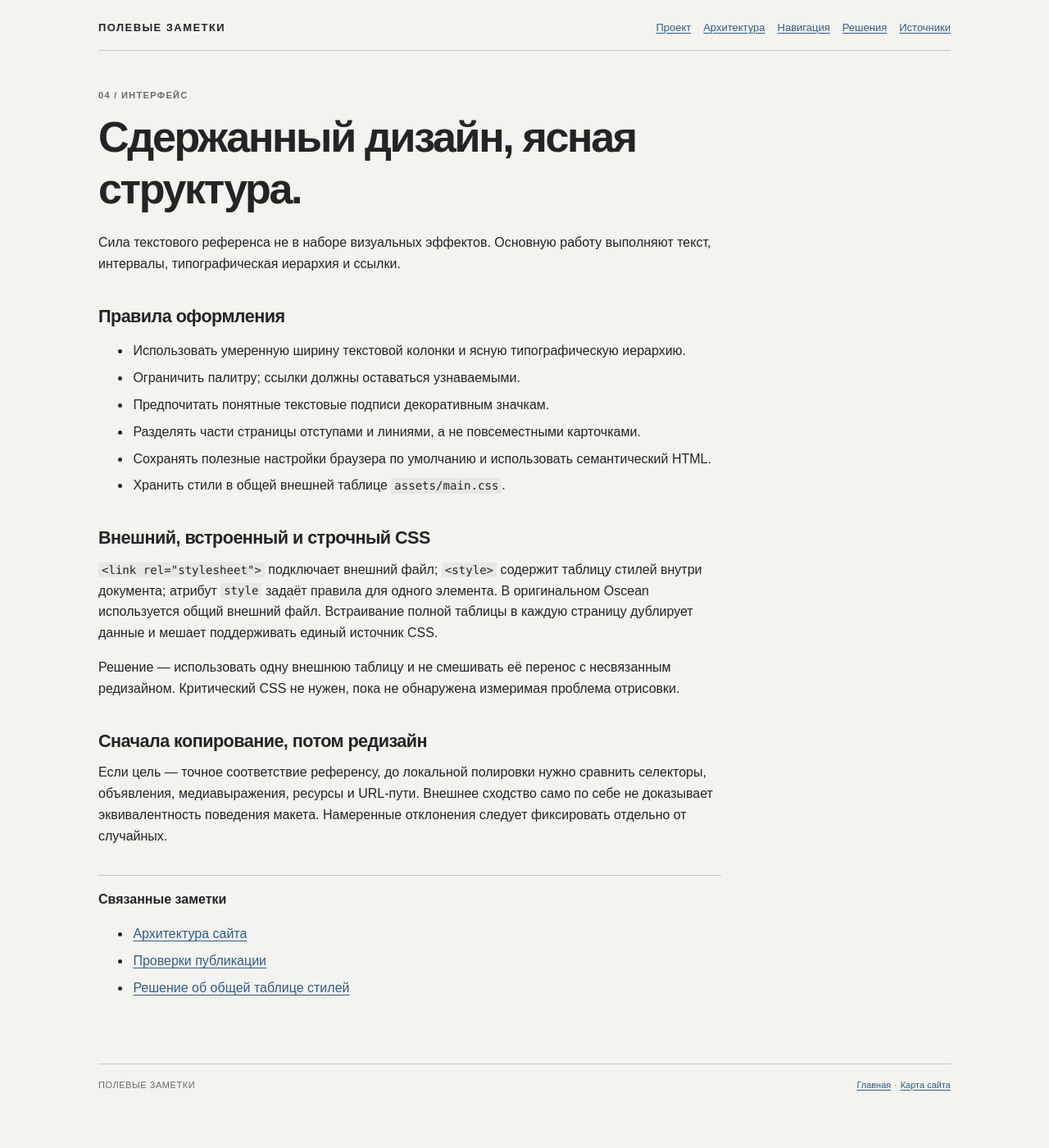
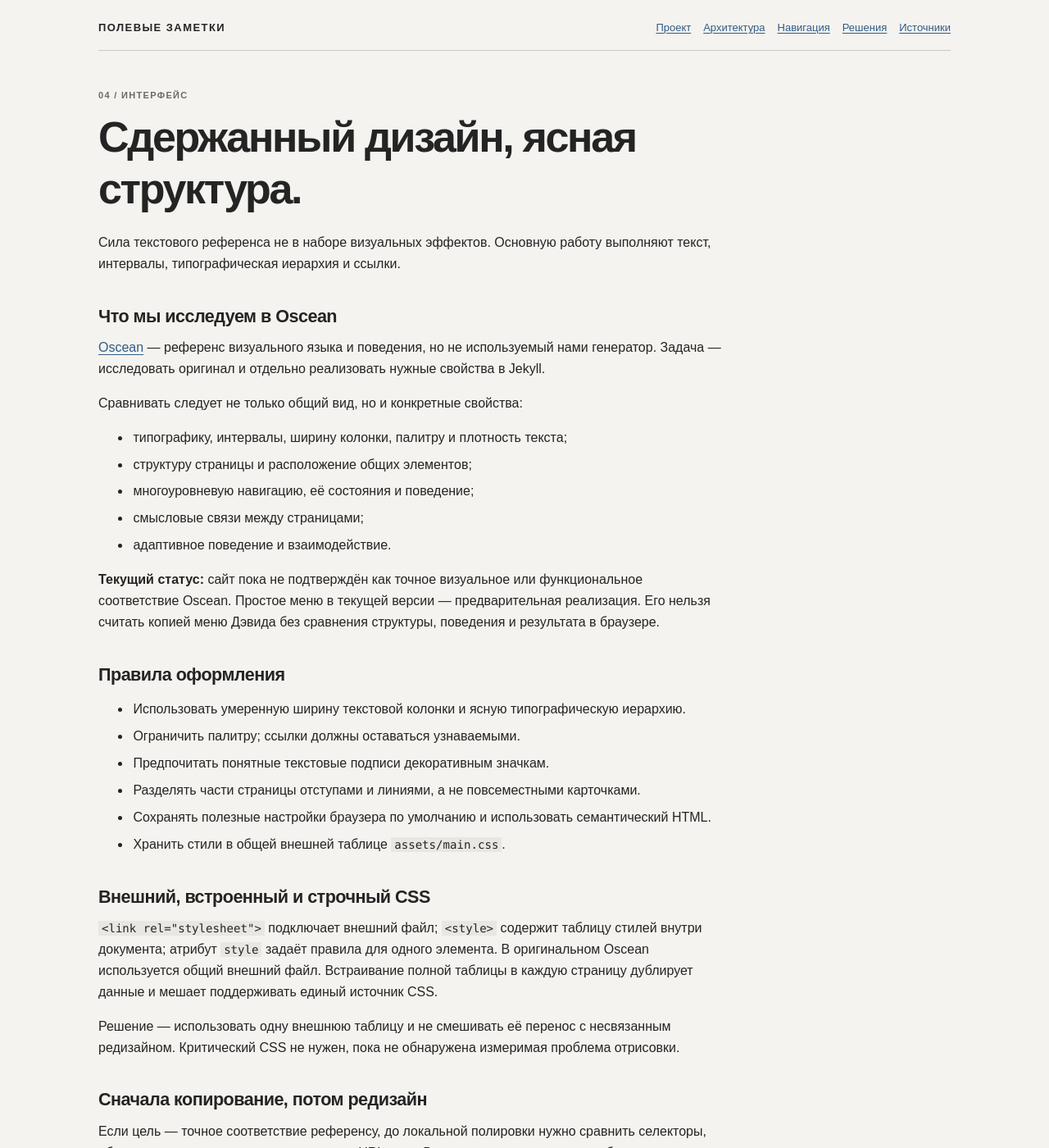
Before and after one commit to devAItester/aishare, a Jekyll site: the page built from styling.md, in a window 1280 px wide and 1400 px high. Shown: the whole window at 82% size. Built offline with Jekyll 4.4.1, drawn with Linux system fonts in a browser that asks for light colours; some of the changed text lies outside the part shown.

Commit message:
Clarify Oscean visual reference and fidelity status

```diff
--- a/styling.md
+++ b/styling.md
@@ -15,6 +15,20 @@ related:
 # Сдержанный дизайн, ясная структура.
 
 Сила текстового референса не в наборе визуальных эффектов. Основную работу выполняют текст, интервалы, типографическая иерархия и ссылки.
+
+## Что мы исследуем в Oscean
+
+[Oscean](https://github.com/XXIIVV/oscean) — референс визуального языка и поведения, но не используемый нами генератор. Задача — исследовать оригинал и отдельно реализовать нужные свойства в Jekyll.
+
+Сравнивать следует не только общий вид, но и конкретные свойства:
+
+- типографику, интервалы, ширину колонки, палитру и плотность текста;
+- структуру страницы и расположение общих элементов;
+- многоуровневую навигацию, её состояния и поведение;
+- смысловые связи между страницами;
+- адаптивное поведение и взаимодействие.
+
+**Текущий статус:** сайт пока не подтверждён как точное визуальное или функциональное соответствие Oscean. Простое меню в текущей версии — предварительная реализация. Его нельзя считать копией меню Дэвида без сравнения структуры, поведения и результата в браузере.
 
 ## Правила оформления
 
@@ -34,3 +48,5 @@ related:
 ## Сначала копирование, потом редизайн
 
 Если цель — точное соответствие референсу, до локальной полировки нужно сравнить селекторы, объявления, медиавыражения, ресурсы и URL-пути. Внешнее сходство само по себе не доказывает эквивалентность поведения макета. Намеренные отклонения следует фиксировать отдельно от случайных.
+
+Сборка исходников, успешная публикация, визуальное совпадение и совпадение поведения — разные критерии. Отмечать каждый как проверенный можно только после соответствующей фактической проверки.
```
